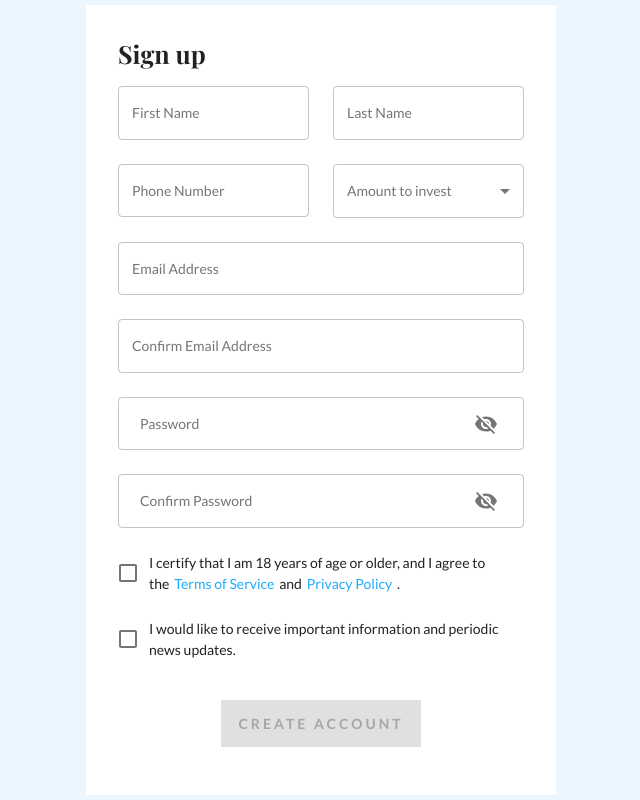
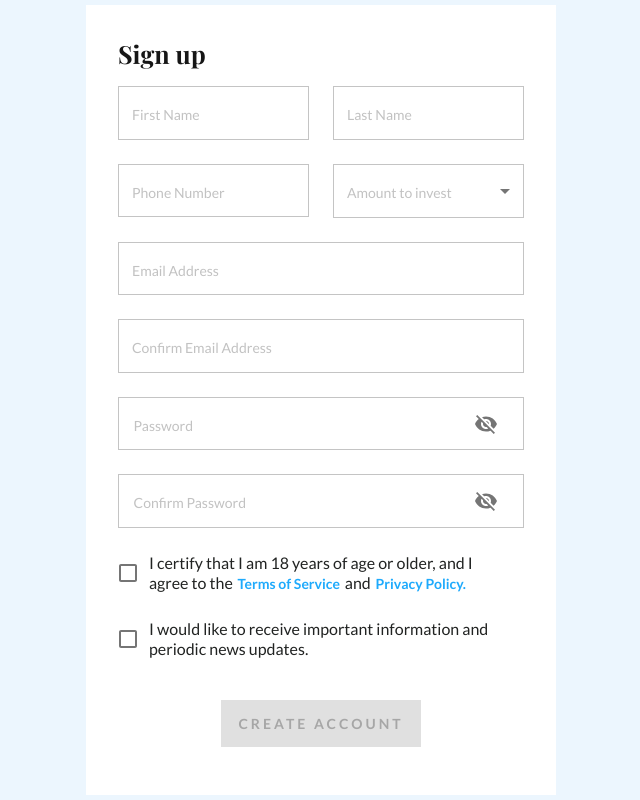
Before and after one commit to ivnblv/foach-test, a React (Create React App) app: page / in a window 1280 px wide. Shown: the whole page, without its empty margins (42-682 px from the left). Built offline with nearby package versions, Linux system fonts and the light colour scheme; a web font is replaced by a local one.

Commit message:
checkbox label & placeholder fix

```diff
--- a/src/components/Register/index.js
+++ b/src/components/Register/index.js
@@ -1,6 +1,5 @@
 import React, { useState, useEffect } from "react";
 import { Typography, Grid, Box, Button, Link } from "@material-ui/core";
-import { createMuiTheme, ThemeProvider } from "@material-ui/core/styles";
 import FormInput from "../formElements/FormInput";
 import FormCheckbox from "../formElements/FormCheckbox";
 import FormSelect from "../formElements/FormSelect";
@@ -8,26 +7,6 @@ import { withRouter } from "react-router-dom";
 import styles from "./styles";
 import { validate } from "../../utility/validation";
 import FormPassword from "../formElements/FormPassword";
-
-const registerTheme = theme =>
-  createMuiTheme({
-    ...theme,
-    typography: {
-      ...theme.typography,
-      fontSize: 14,
-      fontFamily: "Lato",
-      text: {
-        ...theme.text,
-        primary: "#161616"
-      },
-      body1: {
-        fontSize: 14
-      },
-      body2: {
-        lineHeight: "20px"
-      }
-    }
-  });
 
 const Register = ({ history }) => {
   const [values, setValues] = useState({
@@ -77,7 +56,6 @@ const Register = ({ history }) => {
 
   const classes = styles();
   return (
-    <ThemeProvider theme={registerTheme}>
     <Box className={classes.container} p="2rem 2rem 3rem 2rem">
       <Typography className={classes.title}>Sign up</Typography>
       <form className={classes.form} onSubmit={submit}>
@@ -173,7 +151,7 @@ const Register = ({ history }) => {
               handleCheckbox={handleInput}
               error={errors.terms}
               label={
-                  <Box>
+                <Box className={classes.checkboxes}>
                   I certify that I am 18 years of age or older, and I agree to
                   the
                   <Link href="#" className={classes.inlineLink}>
@@ -181,9 +159,8 @@ const Register = ({ history }) => {
                   </Link>
                   and
                   <Link href="#" className={classes.inlineLink}>
-                      Privacy Policy
+                    Privacy Policy.
                   </Link>
-                    .
                 </Box>
               }
             />
@@ -195,7 +172,7 @@ const Register = ({ history }) => {
               className={classes.label}
               handleCheckbox={handleInput}
               label={
-                  <Typography>
+                <Typography className={classes.checkboxes}>
                   I would like to receive important information and periodic
                   news updates.
                 </Typography>
@@ -219,7 +196,6 @@ const Register = ({ history }) => {
         </Grid>
       </form>
     </Box>
-    </ThemeProvider>
   );
 };
 export default withRouter(Register);
--- a/src/components/Register/styles.js
+++ b/src/components/Register/styles.js
@@ -11,10 +11,14 @@ const styles = makeStyles({
     lineHeight: "33px",
     fontWeight: "bold",
     fontStyle: "normal",
-    marginBottom: "1rem"
+    marginBottom: "1rem",
+    color: "#161616"
   },
   inlineLink: {
-    margin: "0 .3rem"
+    margin: "0 .3rem",
+    fontWeight: "bold",
+    fontSize: "14px",
+    lineHeight: "17px"
   },
   button: {
     fontSize: 14,
@@ -27,7 +31,13 @@ const styles = makeStyles({
   },
   input: {
     lineHeight: "17px",
-    fontSize: 14
+    fontSize: 14,
+    borderRadius: 0,
+    color: "#161616"
+  },
+  checkboxes: {
+    lineHeight: "20px",
+    color: "#212322"
   },
   label: {
     lineHeight: "20px",
--- a/src/components/formElements/FormPassword.js
+++ b/src/components/formElements/FormPassword.js
@@ -25,7 +25,7 @@ const FormPassword = ({
         variant="outlined"
         style={{
           backgroundColor: "#fff",
-          padding: "0 .5rem"
+          padding: "0 .1rem"
         }}
       >
         {label}
--- a/src/components/formElements/FormSelect.js
+++ b/src/components/formElements/FormSelect.js
@@ -24,8 +24,8 @@ const FormSelect = ({
     error={!!error}
     helperText={error}
   >
-    {options.map(option => (
-      <MenuItem key={options} value={option}>
+    {options.map((option, i) => (
+      <MenuItem key={name + i} value={option}>
         {option}
       </MenuItem>
     ))}
--- a/src/theme.js
+++ b/src/theme.js
@@ -20,6 +20,13 @@ const theme = createMuiTheme({
           paddingLeft: ".3rem"
         }
       }
+    },
+    MuiFormLabel: {
+      root: {
+        fontSize: "14px",
+        color: "#C2C2C2",
+        lineHeight: "17px"
+      }
     }
   }
 });
```
Also changed, not shown: 1 other file (tests, documents, lock files or other folders). Lines whose indentation alone changed are shown as unchanged.
